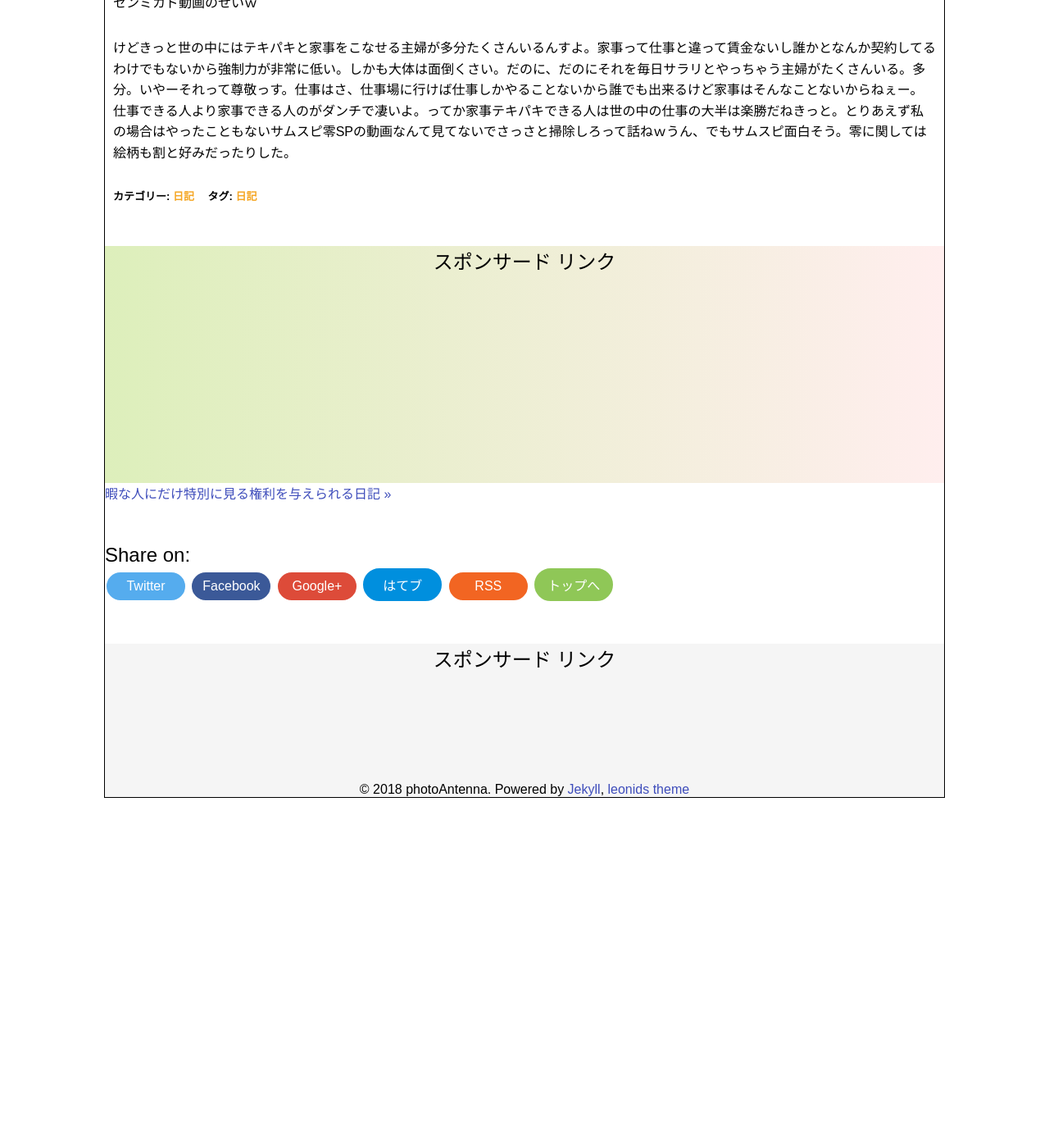
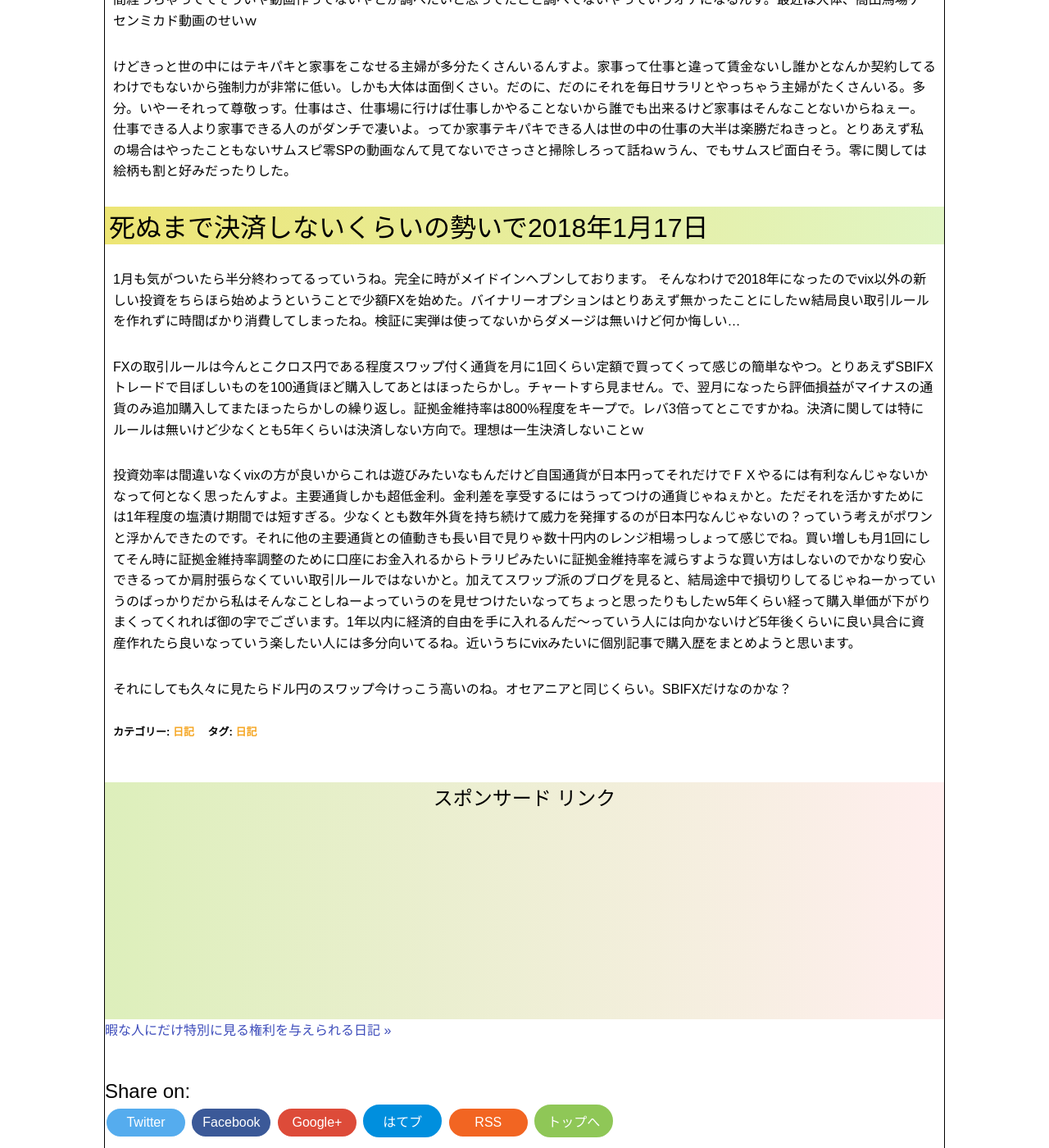
Before and after one commit to photoantenna/photoantenna.github.io, a Jekyll site: the page built from _posts/2017-12-27-diary.md, in a window 1280 px wide and 1400 px high, scrolled down 4953 px. Shown: the whole window at 82% size. Built offline with Jekyll 4.4.1, drawn with Linux system fonts in a browser that asks for light colours; before the commit the page ends 5934 px from its top, so only the background shows below that; some of the changed text lies outside the part shown.

Commit message:
日記更新

```diff
--- a/_posts/2017-12-27-diary.md
+++ b/_posts/2017-12-27-diary.md
@@ -5,9 +5,9 @@ permalink: diary04
 excerpt: "日常のことや出来事に対する自分の反応を文章化していこうのコーナーです。特にテーマも設けずにつらつらと書いていくとっても楽しいコーナーです。とっても楽しいんですけどまず有益な情報は得られないと思われるので日記が当サイトのメインコンテンツにならないよう注意する必要があったりしますですよ。"
 categories: "日記"
 tags: "日記"
-keywords: "日記, 哲学, こんにゃく, VIX, ゲーム, 失敗, facerig, コストコ"
+keywords: "日記, 哲学, こんにゃく, VIX, ゲーム, 失敗, facerig, コストコ, FX"
 mokuji: true
-update: 2018-1-11
+update: 2018-1-17
 image:
   feature: diary.jpg
 ---
@@ -77,3 +77,14 @@ STEAMアプリ(ゲームではない)で「face rig」ってのがあるんだ
 私が休みで妻が仕事の日は私が主夫業を営む。軽く掃除して洗濯する日はしてご飯作ってって感じ。これがなかなかどうして効率的にこなすことが難しい。というか無駄な時間が多い感覚。そりゃー休日だからダラダラ過ごす時間が良かったりするんだけど掃除とか洗濯はさっさとやった方が気持ちがスッキリするってわかってるのに腰が重いんだなー。そんで家事の合間に動画見たり色々余計なことしてると結構時間経っちゃっててそういや動画作ってないやとか調べたいと思ってたこと調べてないやっていうオチになるんす。最近は大体、高田馬場ゲーセンミカド動画のせいｗ
 
 けどきっと世の中にはテキパキと家事をこなせる主婦が多分たくさんいるんすよ。家事って仕事と違って賃金ないし誰かとなんか契約してるわけでもないから強制力が非常に低い。しかも大体は面倒くさい。だのに、だのにそれを毎日サラリとやっちゃう主婦がたくさんいる。多分。いやーそれって尊敬っす。仕事はさ、仕事場に行けば仕事しかやることないから誰でも出来るけど家事はそんなことないからねぇー。仕事できる人より家事できる人のがダンチで凄いよ。ってか家事テキパキできる人は世の中の仕事の大半は楽勝だねきっと。とりあえず私の場合はやったこともないサムスピ零SPの動画なんて見てないでさっさと掃除しろって話ねｗうん、でもサムスピ面白そう。零に関しては絵柄も割と好みだったりした。
+
+### 死ぬまで決済しないくらいの勢いで2018年1月17日
+
+1月も気がついたら半分終わってるっていうね。完全に時がメイドインヘブンしております。
+そんなわけで2018年になったのでvix以外の新しい投資をちらほら始めようということで少額FXを始めた。バイナリーオプションはとりあえず無かったことにしたｗ結局良い取引ルールを作れずに時間ばかり消費してしまったね。検証に実弾は使ってないからダメージは無いけど何か悔しい…
+
+FXの取引ルールは今んとこクロス円である程度スワップ付く通貨を月に1回くらい定額で買ってくって感じの簡単なやつ。とりあえずSBIFXトレードで目ぼしいものを100通貨ほど購入してあとはほったらかし。チャートすら見ません。で、翌月になったら評価損益がマイナスの通貨のみ追加購入してまたほったらかしの繰り返し。証拠金維持率は800%程度をキープで。レバ3倍ってとこですかね。決済に関しては特にルールは無いけど少なくとも5年くらいは決済しない方向で。理想は一生決済しないことｗ
+
+投資効率は間違いなくvixの方が良いからこれは遊びみたいなもんだけど自国通貨が日本円ってそれだけでＦＸやるには有利なんじゃないかなって何となく思ったんすよ。主要通貨しかも超低金利。金利差を享受するにはうってつけの通貨じゃねぇかと。ただそれを活かすためには1年程度の塩漬け期間では短すぎる。少なくとも数年外貨を持ち続けて威力を発揮するのが日本円なんじゃないの？っていう考えがポワンと浮かんできたのです。それに他の主要通貨との値動きも長い目で見りゃ数十円内のレンジ相場っしょって感じでね。買い増しも月1回にしてそん時に証拠金維持率調整のために口座にお金入れるからトラリピみたいに証拠金維持率を減らすような買い方はしないのでかなり安心できるってか肩肘張らなくていい取引ルールではないかと。加えてスワップ派のブログを見ると、結局途中で損切りしてるじゃねーかっていうのばっかりだから私はそんなことしねーよっていうのを見せつけたいなってちょっと思ったりもしたｗ5年くらい経って購入単価が下がりまくってくれれば御の字でございます。1年以内に経済的自由を手に入れるんだ〜っていう人には向かないけど5年後くらいに良い具合に資産作れたら良いなっていう楽したい人には多分向いてるね。近いうちにvixみたいに個別記事で購入歴をまとめようと思います。
+
+それにしても久々に見たらドル円のスワップ今けっこう高いのね。オセアニアと同じくらい。SBIFXだけなのかな？
```
